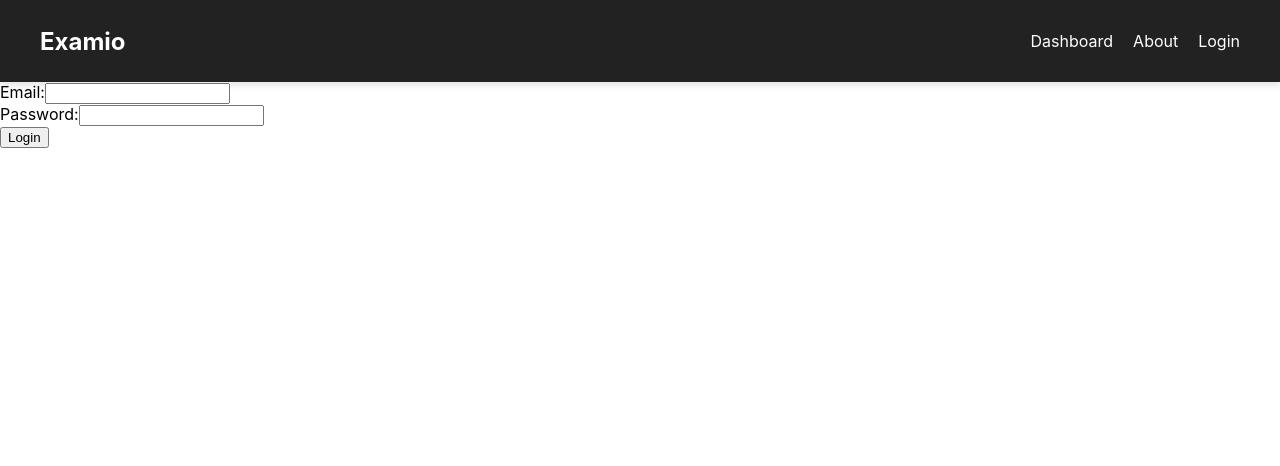
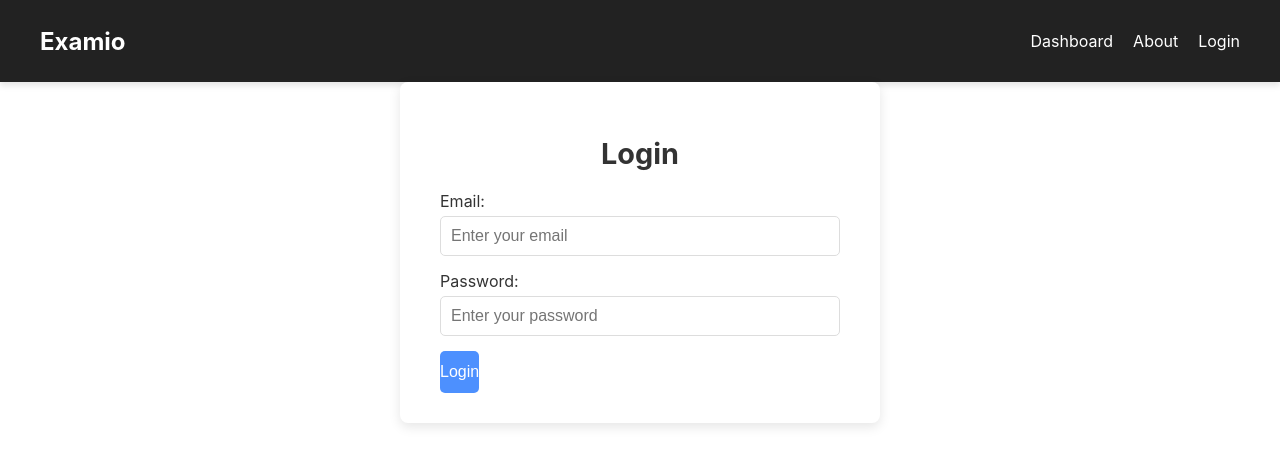
Before and after one commit to nTucek6/ExamManager, a React (Create React App) app in the folder exam_manager.ui/: page /login in a window 1280 px wide. Shown: the top 466 px of the page. Built offline with nearby package versions, Linux system fonts and the light colour scheme.

Commit message:
Basic login form styling

```diff
--- /dev/null
+++ b/exam_manager.ui/src/pages/Login.css
@@ -0,0 +1,73 @@
+.login-wrapper {
+  display: flex;
+  justify-content: center;
+  align-items: center;
+  height: 100%;
+}
+
+.login-form {
+  background-color: #ffffff;
+  padding: 30px 40px;
+  border-radius: 8px;
+  box-shadow: 0 4px 12px rgba(0, 0, 0, 0.1);
+  width: 100%;
+  max-width: 400px;
+}
+
+h2 {
+  text-align: center;
+  color: #333;
+  margin-bottom: 20px;
+  font-size: 1.8rem;
+  font-weight: bold;
+}
+
+.form-group {
+  display: flex;
+  flex-direction: column;
+  margin-bottom: 15px;
+}
+
+label {
+  font-size: 1rem;
+  color: #333;
+  margin-bottom: 5px;
+}
+
+.form-input {
+  padding: 10px;
+  font-size: 1rem;
+  border: 1px solid #ddd;
+  border-radius: 5px;
+  outline: none;
+  transition: border-color 0.3s;
+}
+
+.form-input:focus {
+  border-color: #4d90fe;
+}
+
+.login-button {
+  background-color: #4d90fe;
+  color: white;
+  padding: 12px 0;
+  border: none;
+  border-radius: 5px;
+  font-size: 1rem;
+  cursor: pointer;
+  transition: background-color 0.3s ease-in-out;
+}
+
+.login-button:hover {
+  background-color: #357ae8;
+}
+
+@media (max-width: 480px) {
+  .login-form {
+    padding: 20px 25px;
+  }
+
+  h2 {
+    font-size: 1.5rem;
+  }
+}
--- a/exam_manager.ui/src/pages/LoginPage.js
+++ b/exam_manager.ui/src/pages/LoginPage.js
@@ -1,7 +1,7 @@
 import { useState } from "react";
 import authenticationService from "../services/authenticationService";
 import { useNavigate } from "react-router";
-
+import "./Login.css";
 export default function Login() {
   const navigate = useNavigate();
 
@@ -18,16 +18,31 @@
   };
 
   return (
-    <form onSubmit={handleLogin}>
-      <div>
-        <label>Email:</label>
-        <input type="text" onChange={(d) => setEmail(d.target.value)} />
-      </div>
-      <div>
-        <label>Password:</label>
-        <input type="password" onChange={(d) => setPassword(d.target.value)} />
-      </div>
-      <button type="submit">Login</button>
-    </form>
+    <div className="login-wrapper">
+      <form onSubmit={handleLogin} className="login-form">
+        <h2>Login</h2>
+        <div className="form-group">
+          <label>Email:</label>
+          <input
+            type="text"
+            onChange={(d) => setEmail(d.target.value)}
+            placeholder="Enter your email"
+            className="form-input"
+          />
+        </div>
+        <div className="form-group">
+          <label>Password:</label>
+          <input
+            type="password"
+            onChange={(d) => setPassword(d.target.value)}
+            placeholder="Enter your password"
+            className="form-input"
+          />
+        </div>
+        <button type="submit" className="login-button">
+          Login
+        </button>
+      </form>
+    </div>
   );
 }
```
